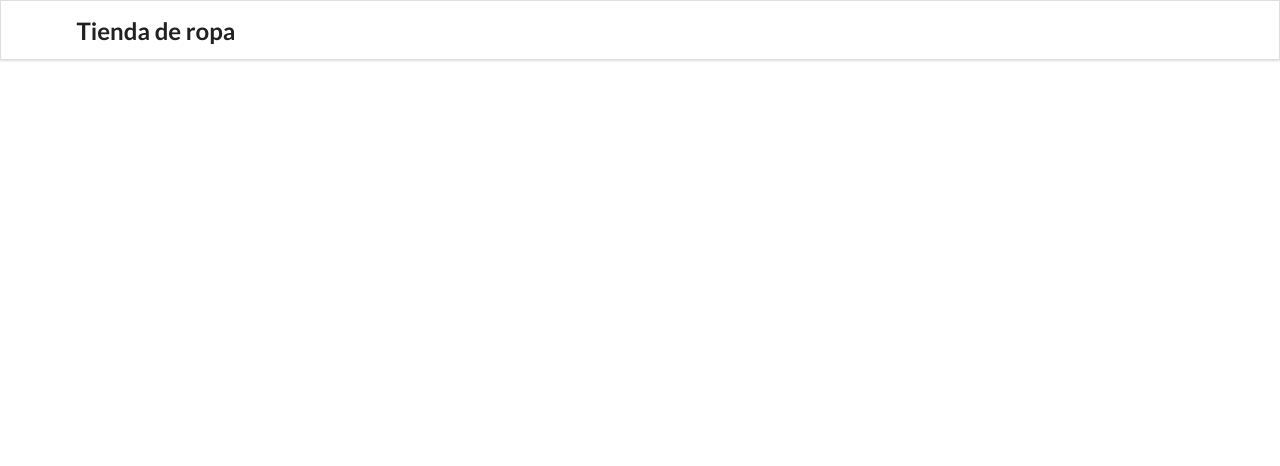
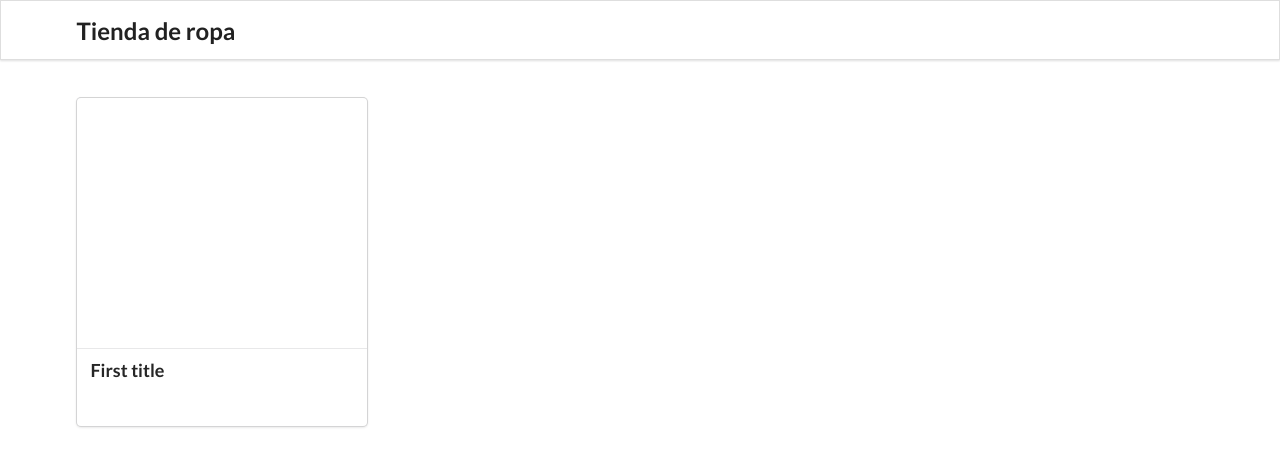
Before and after one commit to bamdab7/fake-store-redux, a React (Create React App) app: page / in a window 1280 px wide. Shown: the top 466 px of the page. Built offline with nearby package versions, Linux system fonts and the light colour scheme.

Commit message:
useSelector para acceso al estado

```diff
--- a/src/container/containers/ProductComponent.js
+++ b/src/container/containers/ProductComponent.js
@@ -1,11 +1,26 @@
 import React from "react";
+import { useSelector } from "react-redux";
 
 //tendremos nuestra lista de productos
 
 const ProductComponent = () =>{
+    const products= useSelector((state) => state.allProducts.products); //dentro de todos los productos esta nuestro producto, el cual será el que necesitamos
+    //desestructuramos producto para asi poder obtener cada una de las propiedades
+    const {id,title} = products[0]; //esto vendra  del producto, me va a dar una matriz de productos
+    //en este caso la matriz le ponemos productos cero porque solo tenemos un registro
     return(
-        <div>
-            <h1>Componentes del producto</h1>
+        <div className="four column wide">
+            <div className="ui link cards">
+                {/*tarjetas de enlace ^ */}
+                <div className="card">
+                    {/* la tarjeta como tal ^ */}
+                    <div className="image"> </div>
+                    <div className="content">
+                        <div className="header">{title}</div>
+                    </div>
+                </div>
+
+            </div>
         </div>
     );
 }
--- a/src/container/containers/ProductListing.js
+++ b/src/container/containers/ProductListing.js
@@ -1,11 +1,18 @@
 import React from "react";
+import { useSelector } from "react-redux";
+import ProductComponent from "./ProductComponent";
 
 //tendremos nuestra lista de productos
 
-const ProductListing = () =>{
+const ProductListing = () =>{ //busqueda del producto de la tienda
+    //usamos un selector de uso para poder obtener los productos
+    const products= useSelector((state) => state); //nos devolvera un estado (productos)
+    console.log(products); //lo muestra dentro de un array
     return(
-        <div>
-            <h1>Lista de produtos</h1>
+        <div className="ui grid container">
+            {/* <h1>Lista de produtos</h1> */}
+            <ProductComponent/>
+
         </div>
     );
 }
--- a/src/container/redux/reducers/productReducer.js
+++ b/src/container/redux/reducers/productReducer.js
@@ -6,7 +6,8 @@
         id: 1,
         title: "First title",
         category: "best category",
-    }],
+    }
+],
 }
 export const productReducer = (state=initialState, {type,payload} ) =>{ //añadiremos el estado inicial el parametro action
     //añadimos los casos posibles mediante un switch
```
